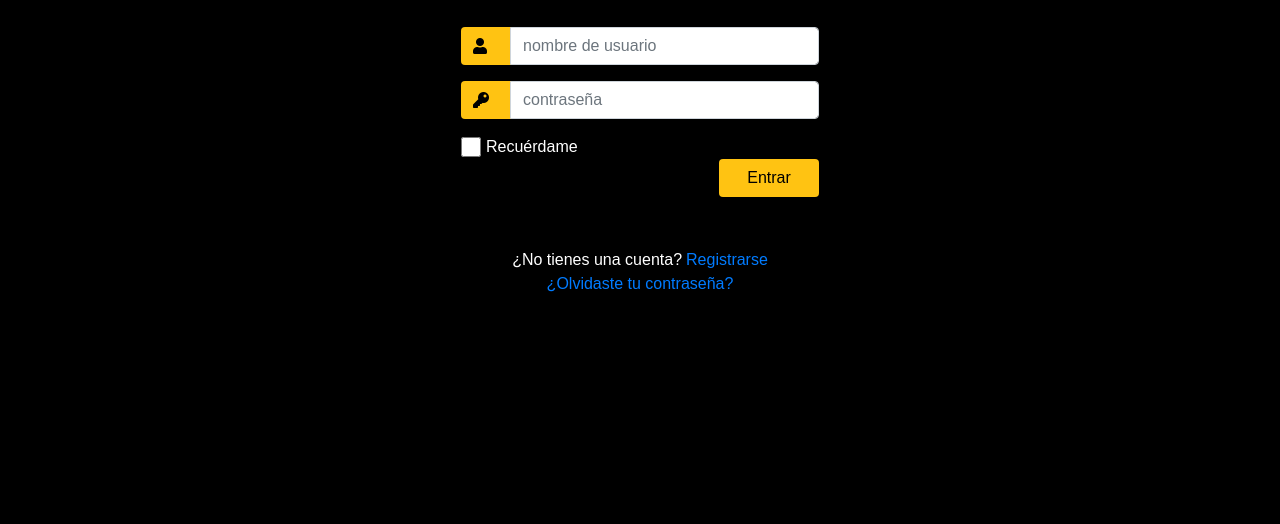
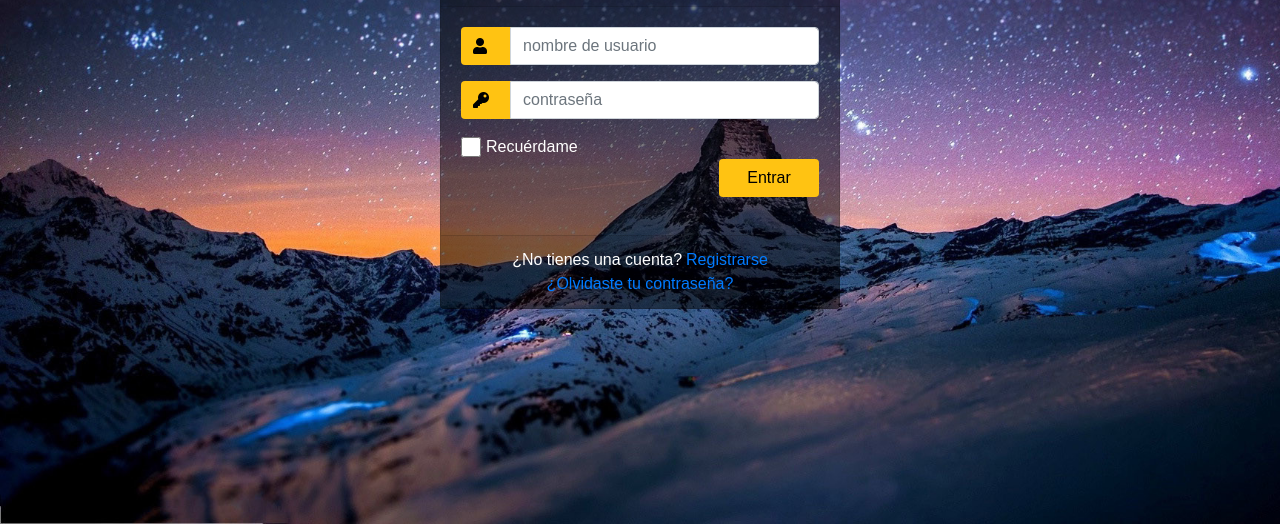
Before and after one commit to Javier-Andres-Dominguez/Crud, a plain HTML site: page index.html in a window 1280 px wide. Shown: the part 276-800 px from the top of the page. Drawn offline with nearby package versions, Linux system fonts and the light colour scheme.

Commit message:
Update style.css

```diff
--- a/css/style.css
+++ b/css/style.css
@@ -7,7 +7,7 @@ body {
 }
 
 body.login {
-  background-image: url('../imagenes/index.jpg'); /*Imagen de fondo*/
+  background-image: url('../imagenes/indexfondo.jpg'); /*Imagen de fondo*/
   background-color: black; /*Color*/
 }
 
```
